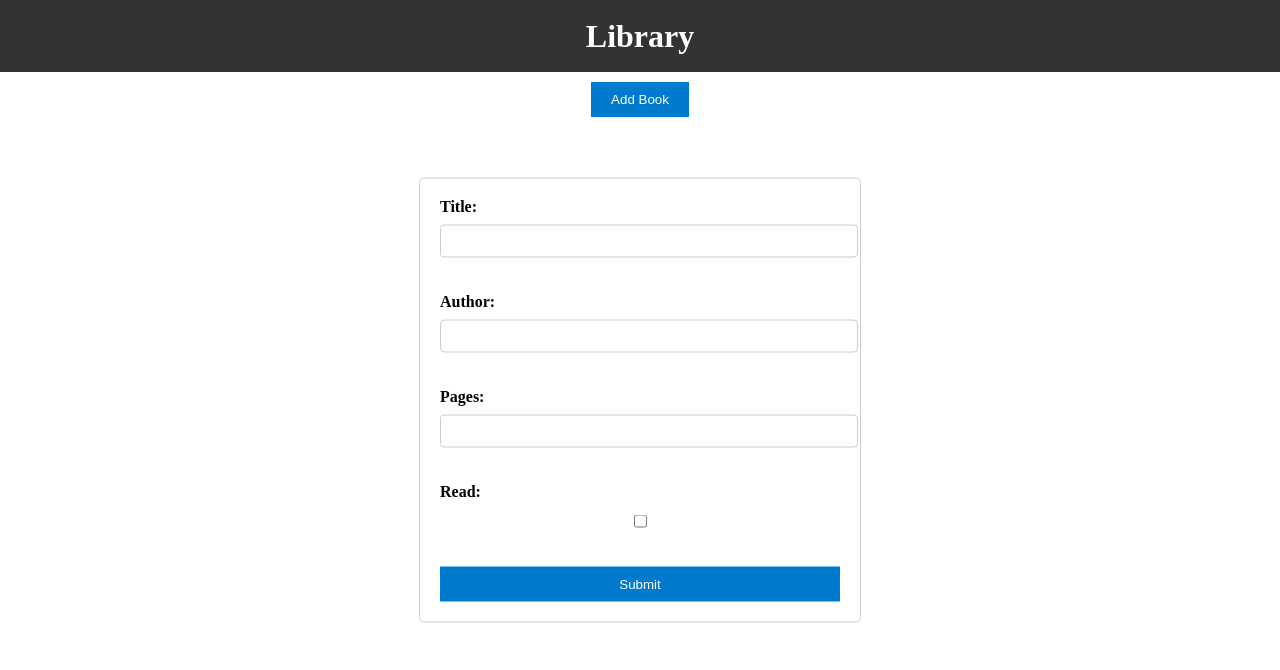
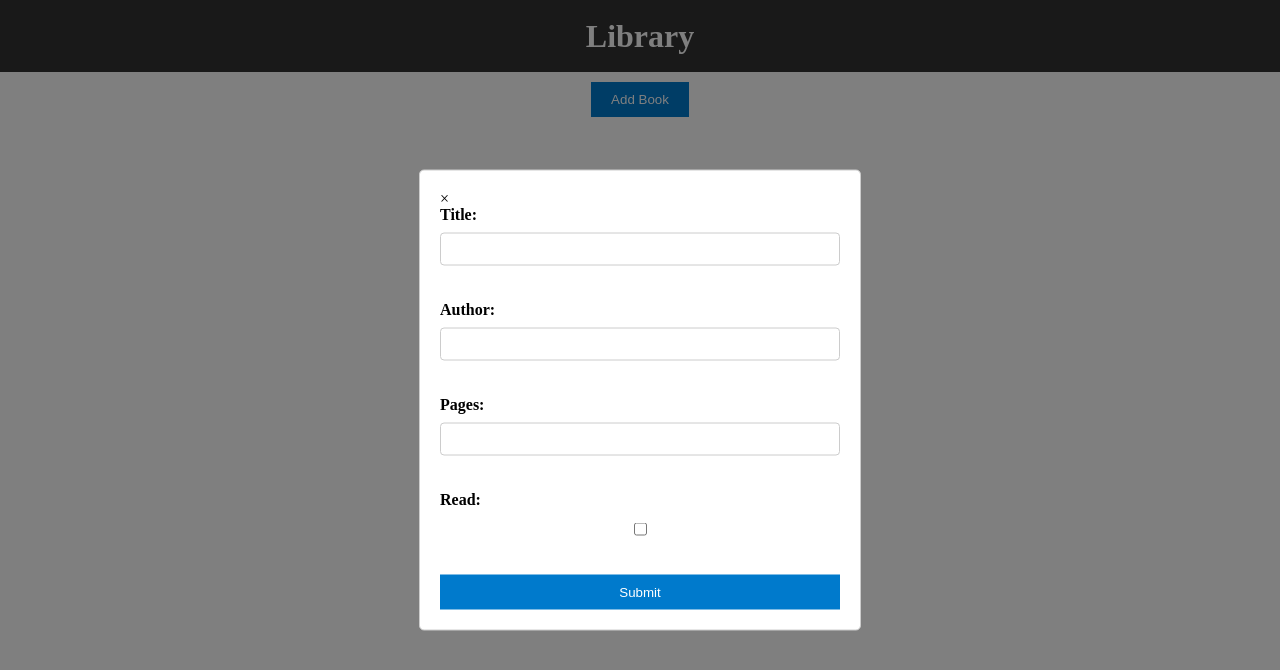
Before and after one commit to Nipun-Luca/Library, a plain HTML site: page index.html in a window 1280 px wide. Both pictures are taken after a click on the button "Add Book". Drawn offline with Linux system fonts and the light colour scheme.

Commit message:
Fixed the modal for form

```diff
--- a/index.html
+++ b/index.html
@@ -14,8 +14,10 @@
     <button id="addBook">Add Book</button>
     <div class="books-container"></div>
 
-    <!-- Hidden form -->
-    <div id="addBookForm" class="hidden">
+    <!-- Modal -->
+    <div id="myModal" class="modal">
+        <div class="modal-content">
+            <span class="close">&times;</span>
             <form>
                 <label for="title">Title:</label>
                 <input type="text" id="title" required><br>
@@ -32,5 +34,8 @@
                 <input type="submit">
             </form>
         </div>
+    </div>
+
+    <div id="overlay" class="overlay-dialog"></div>
 </body>
 </html>
--- a/script.js
+++ b/script.js
@@ -1,4 +1,4 @@
-const myLibrary = [];
+const Library = [];
 
 function Book(title, author, pages, read) {
     this.title = title;
@@ -8,22 +8,26 @@ function Book(title, author, pages, read) {
 }
 
 const addBookButton = document.getElementById("addBook");
-const addBookForm = document.getElementById("addBookForm");
+const modal = document.getElementById("myModal");
+const overlay = document.getElementById("overlay");
+const closeBtn = document.getElementsByClassName("close")[0];
 
+// Display form
 addBookButton.addEventListener("click", () => {
-    // Show the form
-    addBookForm.style.display = "block";
+    modal.style.display = "block";
+    overlay.style.display = "block";
 });
 
-// Close the form when clicking outside of it
-document.addEventListener("click", (event) => {
-    if (!addBookForm.contains(event.target) && event.target !== addBookButton) {
-        // Clicked outside the form, close it
-        addBookForm.style.display = "none";
-    }
-});
+// Close the form when clicking outside of it or the close button
+overlay.addEventListener("click", closeModal);
+closeBtn.addEventListener("click", closeModal);
 
-const form = document.querySelector("#addBookForm form");
+function closeModal() {
+    modal.style.display = "none";
+    overlay.style.display = "none";
+}
+
+const form = document.querySelector("#myModal form");
 form.addEventListener("submit", (e) => {
     e.preventDefault();
 
@@ -35,26 +39,25 @@ form.addEventListener("submit", (e) => {
 
     // Create a new book and add it to the library
     const book = new Book(title, author, pages, read);
-    myLibrary.push(book);
+    Library.push(book);
 
     // Hide the form
-    addBookForm.style.display = "none";
+    closeModal();
 
     // Clear the form inputs
     form.reset();
 
-    // Display the updated library
     displayBooks();
 });
 
 function displayBooks() {
     const booksContainer = document.querySelector(".books-container");
 
-    // Clear the booksContainer
+    // Clear booksContainer
     booksContainer.innerHTML = '';
 
     // Loop through the library and display each book
-    myLibrary.forEach(book => {
+    Library.forEach(book => {
         const bookDiv = document.createElement("div");
         bookDiv.classList.add("book");
 
--- a/styles.css
+++ b/styles.css
@@ -5,6 +5,8 @@ body {
     width: 100%;
 }
 
+
+/* Header */
 h1 {
     background-color: #333;
     color: white;
@@ -35,7 +37,6 @@ h1 {
     margin-right: 10px;
 }
 
-
 button#addBook {
     margin: 10px auto;
     display: block;
@@ -46,26 +47,35 @@ button#addBook {
     cursor: pointer;
 }
 
-.dialog-overlay {
+/* Overlay */
+.overlay-dialog {
+    display: none;
     position: fixed;
     top: 0;
     left: 0;
     width: 100%;
     height: 100%;
-    background-color: rgba(0, 0, 0, 0.5); /* Semi-transparent overlay */
-    display: flex;
-    justify-content: center;
-    align-items: center;
+    background-color: rgba(0, 0, 0, 0.5); /* Darken the background aside from the form*/
     z-index: 1;
 }
 
-dialog {
+/* Modal */
+.modal {
+    display: none; /* Initially hidden */
+    position: fixed;
+    top: 50%;
+    left: 50%;
+    transform: translate(-50%, -50%);
+    z-index: 2;
+}
+
+.modal-content {
     background-color: white;
     padding: 20px;
     border: 1px solid #ccc;
     border-radius: 5px;
     max-width: 400px;
-    width: 100%;
+    width: 25rem;
     position: relative;
 }
 
@@ -80,7 +90,6 @@ label {
 
 input[type="text"],
 input[type="number"] {
-    width: 100%;
     padding: 8px;
     border: 1px solid #ccc;
     border-radius: 4px;
@@ -97,22 +106,3 @@ input[type="submit"] {
     padding: 10px 20px;
     cursor: pointer;
 }
-
-#addBookForm {
-    position: fixed;
-    top: 50%;
-    left: 50%;
-    transform: translate(-50%, -50%);
-    background-color: white;
-    padding: 20px;
-    border: 1px solid #ccc;
-    border-radius: 5px;
-    max-width: 400px;
-    width: 100%;
-    display: none; /* Initially hidden */
-    z-index: 2; /* On top of the overlay */
-}
-
-.hidden {
-    display: none;
-}
```
Lines whose indentation alone changed are shown as unchanged.
